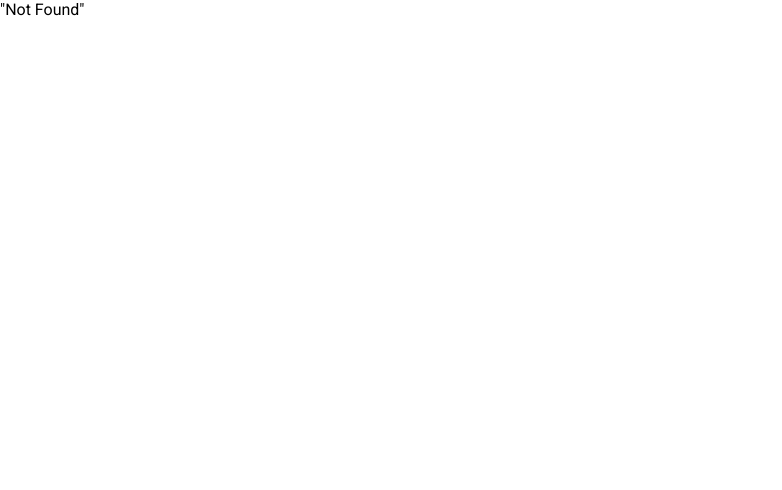
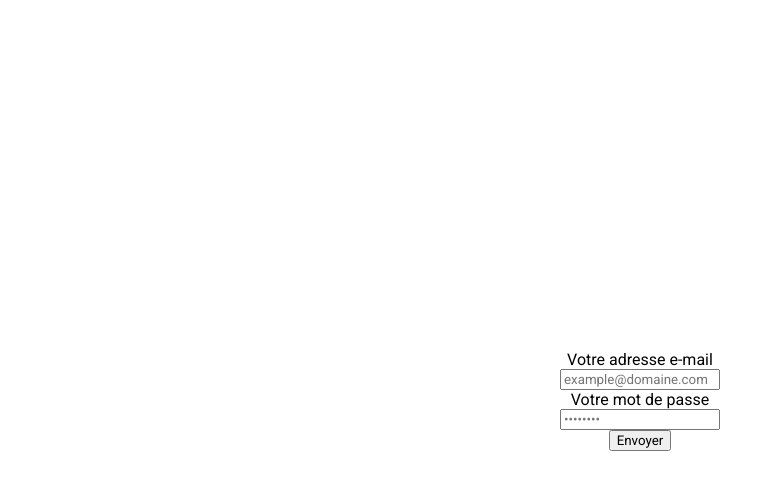
Before and after one commit to pcarillion/tarjim-lei-client, a React (Create React App) app: page /signup in a window 1280 px wide. Shown: the top 490 px of the page, without its empty margins (0-782 px from the left). Built offline with nearby package versions, Linux system fonts and the light colour scheme; a web font is replaced by a local one.

Commit message:
next try

```diff
--- a/src/App.jsx
+++ b/src/App.jsx
@@ -9,6 +9,7 @@ import Home from './views/Home'
 import Application from './views/Application'
 
 import SignIn from './views/admin/SignIn'
+import SignUp from './views/admin/SignUp'
 import AdminHome from './views/admin/AdminHome'
 import AdminListContacts from './views/admin/AdminListContacts'
 import AdminCreateContact from './views/admin/AdminCreateContact'
@@ -28,6 +29,7 @@ function App() {
         <Route path="/app" component={Application}/>
 
         <Route path='/signin' component={SignIn}/>
+        <Route path='/signup' component={SignUp}/>
         <ProtectedRoute exact path='/admin' component={AdminHome}/>
         <ProtectedRoute path='/admin/list-contacts' component={AdminListContacts}/>
         <ProtectedRoute path='/admin/create-contact' component={AdminCreateContact}/>
--- a/src/views/Home.jsx
+++ b/src/views/Home.jsx
@@ -143,7 +143,7 @@ const Home = () => {
 تطبيق انترنت بسيط يقدم خدمة الترجمة عبر الهاتف بين اللغتين العربية والفرنسية للأشخاص الذين يحتاجون إلي هذه الخدمة والمتواجدين داخل فرنسا، خاصة فيما يخص المعاملات الطبية والصحية والتي تتصل بتفشي وباء فيروس كورونا
                     </p>}
                     {language.enter? <a href="/app" className="enter-btn-1">{language.enter}</a>: <a href='#app' className="enter-btn-1">أدخل</a>}
-                    <Link to="/admin">app</Link>
+                    <Link to="/signup">app</Link>
                 </div>
             </div>
 
--- /dev/null
+++ b/src/views/admin/SignUp.jsx
@@ -0,0 +1,46 @@
+import React, {useState, setState} from 'react'
+import APIHandler from "../../api/APIHandler";
+import { withRouter } from "react-router";
+
+
+
+const Signup = (props) => {
+
+    const [user, setUser] = useState({});
+    // const [password, setPassword] = useState("password");
+    // const [newsletter, setNewsletter] = useState(true)
+
+
+    const handleSubmit = async e => {
+        e.preventDefault();
+        try {
+            await APIHandler.post("/session/signup", user);
+            console.log("ok");
+
+            props.history.push("/signin");
+          } catch (err) {
+            console.error(err);
+          }
+      };
+
+      const handleChange = e => {
+
+        setUser({...user, [e.target.name]: e.target.value});
+      };
+
+
+    return (
+        <form className="form-signin flex-column-center" onChange={handleChange} onSubmit={handleSubmit}>
+
+            <label className="label" htmlFor="email">Votre adresse e-mail</label>
+            <input className="input border-btn" id="email" type="email" name="email" placeholder="example@domaine.com" required/>
+
+            <label className="label" htmlFor="password">Votre mot de passe</label>
+            <input className="input border-btn" id="password" type="password" name="password" placeholder="••••••••" required/>
+
+            <button className="green-btn">Envoyer</button>
+        </form>
+    )
+}
+
+export default withRouter(Signup)
```
